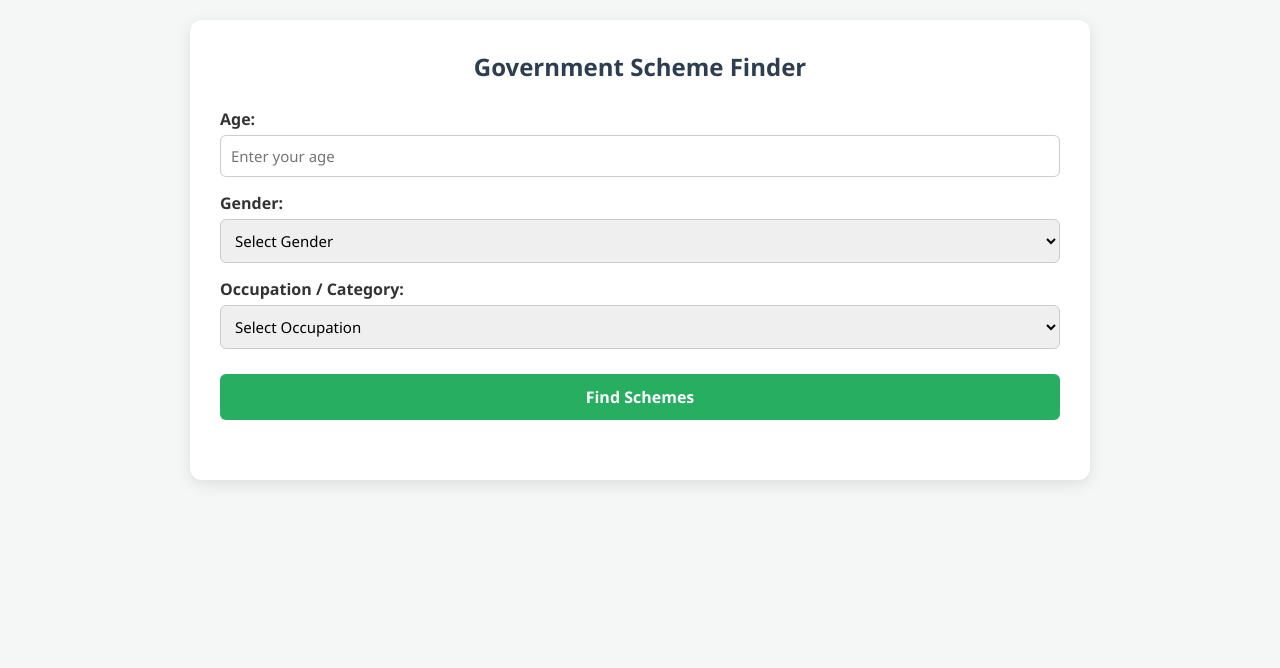
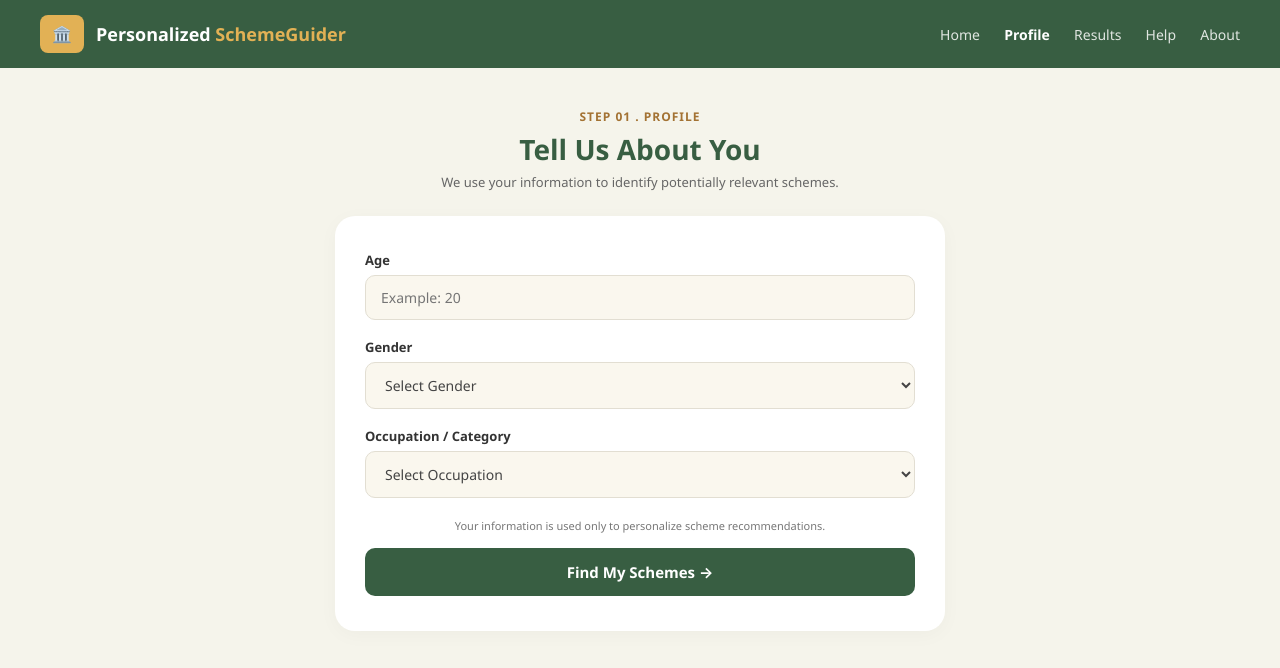
Before and after one commit to ayesha-wajiha28/scheme-guider-app, a website: page index.html in a window 1280 px wide. Drawn offline with Linux system fonts and the light colour scheme.

Commit message:
Figma styling applied

```diff
--- a/index.html
+++ b/index.html
@@ -3,166 +3,275 @@
 <head>
   <meta charset="UTF-8">
   <meta name="viewport" content="width=device-width, initial-scale=1.0">
-  <title>Government Scheme Finder</title>
+  <title>Personalized SchemeGuider</title>
   <style>
+    :root {
+      --bg-cream: #f5f4eb;
+      --card-cream: #fffdf5;
+      --dark-green: #385e42;
+      --accent-gold: #e2b155;
+      --text-dark: #232b25;
+      --input-bg: #faf7ee;
+    }
+
     * {
       box-sizing: border-box;
       margin: 0;
       padding: 0;
-      font-family: 'Segoe UI', Tahoma, Geneva, Verdana, sans-serif;
+      font-family: 'Segoe UI', -apple-system, BlinkMacSystemFont, Roboto, sans-serif;
     }
 
     body {
-      background-color: #f4f7f6;
-      padding: 20px;
+      background-color: var(--bg-cream);
+      color: var(--text-dark);
     }
 
-    .container {
-      max-width: 900px;
-      margin: 0 auto;
-      background: white;
-      padding: 30px;
-      border-radius: 12px;
-      box-shadow: 0 4px 15px rgba(0,0,0,0.1);
+    /* Top Navigation Bar */
+    header {
+      background-color: var(--dark-green);
+      color: white;
+      padding: 15px 40px;
+      display: flex;
+      justify-content: space-between;
+      align-items: center;
     }
 
-    h2 {
+    .logo-container {
+      display: flex;
+      align-items: center;
+      gap: 12px;
+    }
+
+    .logo-icon {
+      background: var(--accent-gold);
+      padding: 8px 12px;
+      border-radius: 8px;
+      font-weight: bold;
+      color: #333;
+    }
+
+    .logo-text {
+      font-size: 18px;
+      font-weight: bold;
+    }
+
+    .logo-text span {
+      color: var(--accent-gold);
+    }
+
+    nav a {
+      color: #e0e6e1;
+      text-decoration: none;
+      margin-left: 20px;
+      font-size: 14px;
+    }
+
+    nav a.active {
+      font-weight: bold;
+      color: white;
+    }
+
+    /* Form Container */
+    .main-container {
+      max-width: 650px;
+      margin: 40px auto;
+      padding: 0 20px;
+    }
+
+    .step-tag {
       text-align: center;
-      color: #2c3e50;
+      color: #a37233;
+      font-size: 12px;
+      font-weight: bold;
+      letter-spacing: 1px;
+      margin-bottom: 5px;
+    }
+
+    .page-title {
+      text-align: center;
+      color: var(--dark-green);
+      font-size: 28px;
+      font-weight: 800;
+      margin-bottom: 5px;
+    }
+
+    .page-subtitle {
+      text-align: center;
+      color: #666;
+      font-size: 13px;
       margin-bottom: 25px;
     }
 
+    .form-card {
+      background: white;
+      padding: 35px 30px;
+      border-radius: 20px;
+      box-shadow: 0 4px 20px rgba(0,0,0,0.03);
+    }
+
     .form-group {
-      margin-bottom: 15px;
+      margin-bottom: 18px;
     }
 
     label {
       display: block;
-      font-weight: 600;
-      margin-bottom: 5px;
+      font-size: 13px;
+      font-weight: 700;
       color: #333;
+      margin-bottom: 6px;
     }
 
     input, select {
       width: 100%;
-      padding: 10px;
-      border: 1px solid #ccc;
-      border-radius: 6px;
-      font-size: 15px;
+      padding: 12px 15px;
+      background-color: var(--input-bg);
+      border: 1px solid #e2ded2;
+      border-radius: 10px;
+      font-size: 14px;
+      color: #444;
+      outline: none;
     }
 
-    button#submitBtn {
+    input:focus, select:focus {
+      border-color: var(--dark-green);
+    }
+
+    .info-note {
+      text-align: center;
+      font-size: 11px;
+      color: #777;
+      margin: 20px 0 15px 0;
+    }
+
+    .submit-btn {
       width: 100%;
-      padding: 12px;
-      background-color: #27ae60;
+      padding: 14px;
+      background-color: var(--dark-green);
       color: white;
       border: none;
-      border-radius: 6px;
-      font-size: 16px;
+      border-radius: 10px;
+      font-size: 15px;
       font-weight: bold;
       cursor: pointer;
-      margin-top: 10px;
-      transition: background 0.3s;
+      transition: background 0.2s;
     }
 
-    button#submitBtn:hover {
-      background-color: #219150;
+    .submit-btn:hover {
+      background-color: #2b4933;
     }
 
-    /* Grid Layout for Scheme Cards */
-    .schemes-container {
-      display: grid;
-      grid-template-columns: repeat(auto-fit, minmax(280px, 1fr));
-      gap: 20px;
-      margin-top: 30px;
+    /* Output Section */
+    .results-container {
+      margin-top: 40px;
     }
 
     .scheme-card {
-      background: #ffffff;
-      border: 1px solid #e1e8ed;
-      border-top: 4px solid #27ae60;
-      border-radius: 8px;
+      background-color: var(--card-cream);
+      border: 1px solid #eee7d5;
+      border-radius: 16px;
       padding: 20px;
-      box-shadow: 0 2px 8px rgba(0,0,0,0.05);
-      display: flex;
-      flex-direction: column;
-      justify-content: space-between;
+      margin-bottom: 20px;
+      position: relative;
+    }
+
+    .badge-tag {
+      position: absolute;
+      top: 18px;
+      right: 20px;
+      background-color: var(--accent-gold);
+      color: #333;
+      font-size: 10px;
+      font-weight: bold;
+      padding: 3px 8px;
+      border-radius: 10px;
+    }
+
+    .scheme-category {
+      font-size: 11px;
+      font-weight: bold;
+      color: #888;
+      text-transform: uppercase;
+      letter-spacing: 0.5px;
     }
 
     .scheme-title {
       font-size: 18px;
-      color: #2c3e50;
-      margin-bottom: 10px;
+      color: var(--dark-green);
+      margin: 4px 0 8px 0;
     }
 
     .scheme-benefit {
-      font-size: 14px;
+      font-size: 13px;
       color: #555;
-      margin-bottom: 12px;
+      margin-bottom: 15px;
     }
 
     .why-box {
-      background-color: #eef9f1;
-      border-left: 3px solid #27ae60;
-      padding: 8px 12px;
-      font-size: 13px;
-      color: #2d6a4f;
+      background-color: #f3eedf;
+      border-radius: 8px;
+      padding: 10px 12px;
+      font-size: 12px;
+      color: #554832;
       margin-bottom: 15px;
-      border-radius: 4px;
     }
 
     .card-buttons {
       display: flex;
-      gap: 10px;
+      gap: 12px;
     }
 
     .btn-details, .btn-apply {
       flex: 1;
       text-align: center;
-      padding: 8px 12px;
+      padding: 10px;
       text-decoration: none;
-      border-radius: 5px;
-      font-size: 14px;
-      font-weight: 600;
-      transition: opacity 0.2s;
+      border-radius: 8px;
+      font-size: 13px;
+      font-weight: bold;
     }
 
     .btn-details {
-      background-color: #e0e0e0;
-      color: #333;
+      background-color: #eee9dc;
+      color: #444;
     }
 
     .btn-apply {
-      background-color: #27ae60;
+      background-color: var(--dark-green);
       color: white;
-    }
-
-    .btn-details:hover, .btn-apply:hover {
-      opacity: 0.85;
-    }
-
-    .no-data {
-      grid-column: 1 / -1;
-      text-align: center;
-      color: #777;
-      font-size: 16px;
     }
   </style>
 </head>
 <body>
 
-  <div class="container">
-    <h2>Government Scheme Finder</h2>
+  <header>
+    <div class="logo-container">
+      <div class="logo-icon">🏛️</div>
+      <div class="logo-text">Personalized <span>SchemeGuider</span></div>
+    </div>
+    <nav>
+      <a href="#">Home</a>
+      <a href="#" class="active">Profile</a>
+      <a href="#">Results</a>
+      <a href="#">Help</a>
+      <a href="#">About</a>
+    </nav>
+  </header>
 
+  <div class="main-container">
+    <div class="step-tag">STEP 01 . PROFILE</div>
+    <h1 class="page-title">Tell Us About You</h1>
+    <p class="page-subtitle">We use your information to identify potentially relevant schemes.</p>
+
+    <div class="form-card">
       <form id="schemeForm">
         <div class="form-group">
-        <label for="age">Age:</label>
-        <input type="number" id="age" name="age" required min="1" max="100" placeholder="Enter your age">
+          <label>Age</label>
+          <input type="number" id="age" required placeholder="Example: 20">
         </div>
 
         <div class="form-group">
-        <label for="gender">Gender:</label>
-        <select id="gender" name="gender" required>
+          <label>Gender</label>
+          <select id="gender" required>
             <option value="">Select Gender</option>
             <option value="Male">Male</option>
             <option value="Female">Female</option>
@@ -172,8 +281,8 @@
         </div>
 
         <div class="form-group">
-        <label for="occupation">Occupation / Category:</label>
-        <select id="occupation" name="occupation" required>
+          <label>Occupation / Category</label>
+          <select id="occupation" required>
             <option value="">Select Occupation</option>
             <option value="Student">Student</option>
             <option value="Farmer">Farmer</option>
@@ -183,11 +292,14 @@
           </select>
         </div>
 
-      <button type="submit" id="submitBtn">Find Schemes</button>
+        <p class="info-note">Your information is used only to personalize scheme recommendations.</p>
+
+        <button type="submit" class="submit-btn" id="submitBtn">Find My Schemes →</button>
       </form>
+    </div>
 
-    <div id="schemesList" class="schemes-container">
-      <!-- Cards will appear here -->
+    <div id="schemesList" class="results-container">
+      <!-- Output Cards will appear here -->
     </div>
   </div>
 
@@ -214,8 +326,6 @@
 
         if (result.data && result.data.length > 0) {
           result.data.forEach(scheme => {
-
-            // நேரடி URL சரிபார்த்தல் (Fallback -> tn.gov.in)
             let directUrl = scheme.url ? scheme.url.trim() : 'https://www.tn.gov.in';
             if (!directUrl.startsWith('http://') && !directUrl.startsWith('https://')) {
               directUrl = 'https://' + directUrl;
@@ -223,13 +333,13 @@
 
             schemesList.innerHTML += `
               <div class="scheme-card">
-                <div>
+                <span class="badge-tag">Eligibility Match</span>
+                <div class="scheme-category">Welfare Scheme</div>
                 <h3 class="scheme-title">${scheme.name}</h3>
-                  <p class="scheme-benefit"><strong>Benefit: </strong>${scheme.benefit}</p>
+                <p class="scheme-benefit">${scheme.benefit}</p>
                 <div class="why-box">
                   🎯 <strong>Why this may suit you?</strong><br>
                   Matched based on your age, gender, and occupation profile.
-                  </div>
                 </div>
                 <div class="card-buttons">
                   <a href="${directUrl}" target="_blank" rel="noopener noreferrer" class="btn-details">View Details</a>
@@ -239,11 +349,11 @@
             `;
           });
         } else {
-          schemesList.innerHTML = '<p class="no-data">No matching schemes found for your profile.</p>';
+          schemesList.innerHTML = '<p style="text-align:center; color:#777;">No matching schemes found for your profile.</p>';
         }
       } catch (error) {
-        console.error('Error fetching schemes:', error);
-        alert('Something went wrong. Please try again!');
+        console.error('Error:', error);
+        alert('Server Connection Error!');
       }
     });
   </script>
```
Lines whose indentation alone changed are shown as unchanged.
